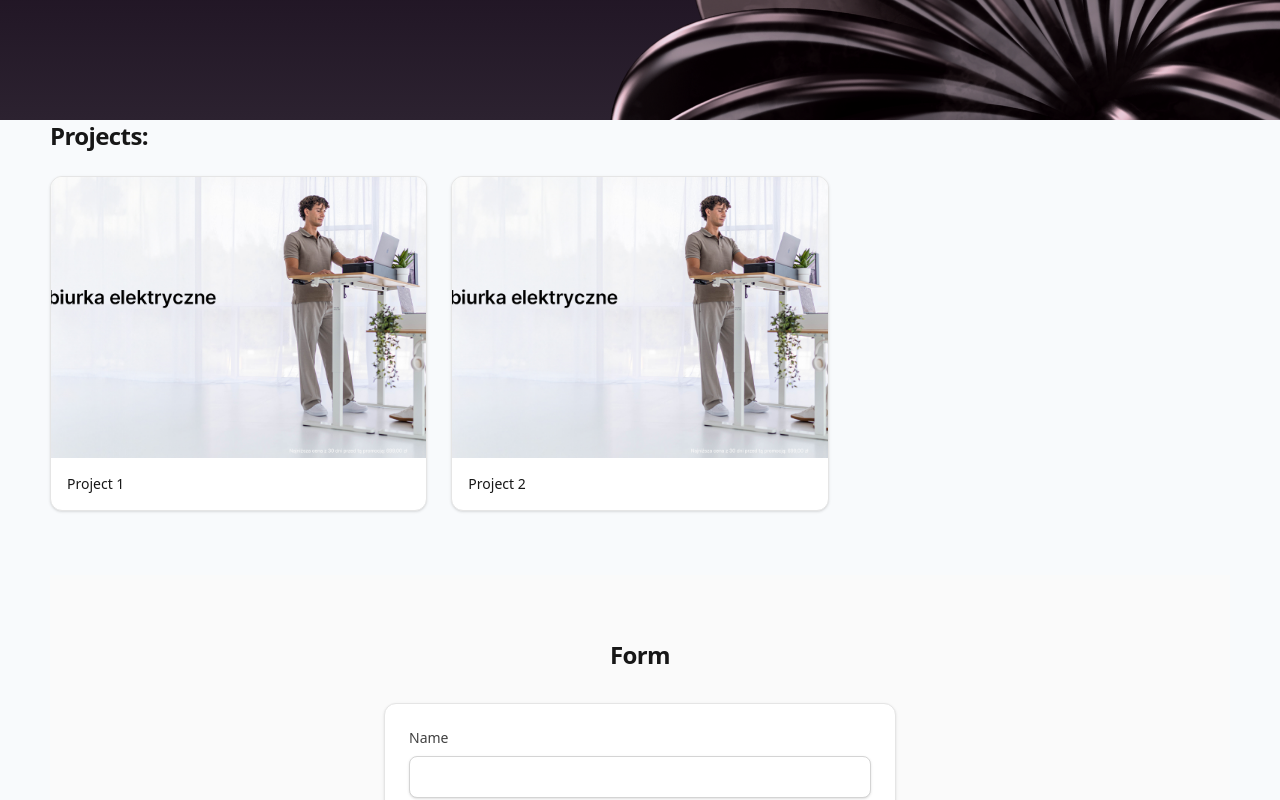
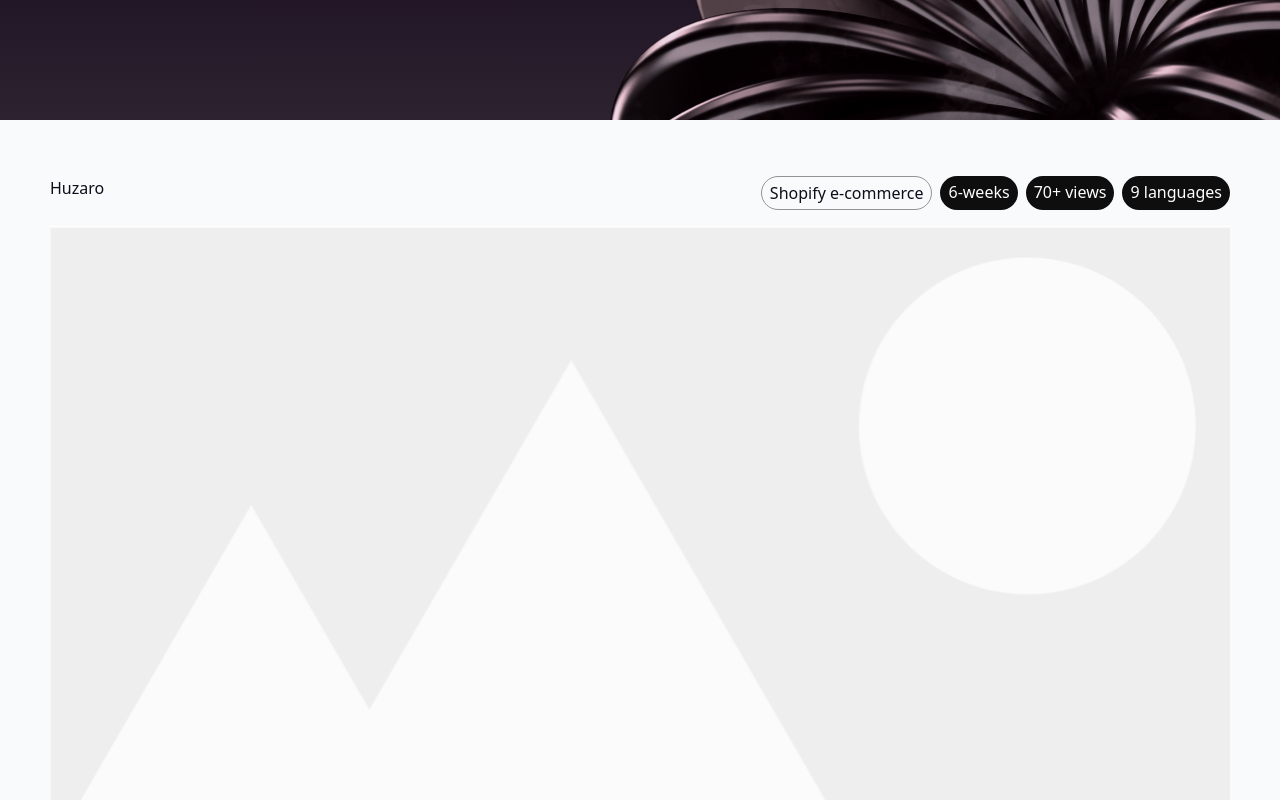
Before and after one commit to Bednar8/bb, a Next.js app: page / in a window 1280 px wide. Shown: the part 460-1260 px from the top of the page. Built offline with nearby package versions, Linux system fonts and the light colour scheme.

Commit message:
add projects component

```diff
--- /dev/null
+++ b/src/app/components/layout/Projects.tsx
@@ -0,0 +1,13 @@
+import projects from "@/app/data/projects.json";
+import Project from "../ui/Project";
+
+export default function Projects() {
+  return (
+    // <div className="max-w-screen-2xl mx-auto px-5 sm:px-10 lg:px-20">
+    <div className="container">
+      {projects.map((project) => (
+        <Project key={project.name} project={project} />
+      ))}
+    </div>
+  );
+}
--- /dev/null
+++ b/src/app/components/ui/Project.tsx
@@ -0,0 +1,31 @@
+import Image from "next/image";
+
+export default function Project({ project }: { project: any }) {
+  return (
+    <div className="mt-14">
+      <div className="flex flex-col gap-4 lg:flex-row flex-wrap justify-between">
+        <h2>{project.name}</h2>
+        <Image
+          //   src={project.image}
+          src="/assets/shapes/no-img.png"
+          alt={project.name}
+          width={1500}
+          height={1000}
+          className="lg:order-1"
+        />
+        <div className="flex gap-2 flex-wrap">
+          {project.type && (
+            <p className="border border-dark-gray rounded-3xl px-2 py-1">
+              {project.type}
+            </p>
+          )}
+          {project.tags.map((tag: string) => (
+            <p key={tag} className="text-white bg-dark rounded-3xl px-2 py-1">
+              {tag}
+            </p>
+          ))}
+        </div>
+      </div>
+    </div>
+  );
+}
--- a/src/app/data/projects.json
+++ b/src/app/data/projects.json
@@ -1,16 +1,19 @@
 [
   {
-    "name": "Project 1",
+    "name": "Huzaro",
     "description": "Description of Project 1",
     "image": "/assets/baner.jpg",
     "link": "https://www.project1.com",
-    "slug": "project-1"
+    "slug": "project-1",
+    "type": "Shopify e-commerce",
+    "tags": ["6-weeks", "70+ views", "9 languages"]
   },
   {
-    "name": "Project 2",
+    "name": "Markadler",
     "description": "Description of Project 2",
     "image": "/assets/baner.jpg",
     "link": "https://www.project2.com",
-    "slug": "project-2"
+    "slug": "project-2",
+    "tags": ["React", "Next.js", "Tailwind", "TypeScript"]
   }
 ]
--- a/src/app/page.tsx
+++ b/src/app/page.tsx
@@ -1,44 +1,13 @@
-import Image from "next/image";
-import projects from "@/app/data/projects.json";
-import Link from "next/link";
 import Form from "./components/Form";
 import Hero from "./components/layout/Hero";
+import Projects from "./components/layout/Projects";
 
 export default function Home() {
   return (
     <div>
       <Hero />
+      <Projects />
       <div className="mx-auto container">
-        <section className="mb-16">
-          <h2 className="mb-6 text-2xl font-semibold tracking-tight text-neutral-900 dark:text-neutral-100">
-            Projects:
-          </h2>
-          <div className="grid grid-cols-1 gap-6 sm:grid-cols-2 lg:grid-cols-3">
-            {projects.map((project) => (
-              <Link
-                href={`/project/${project.slug}`}
-                key={project.name}
-                className="group"
-              >
-                <div className="overflow-hidden rounded-xl border border-neutral-200 bg-white shadow-sm transition hover:shadow-md dark:border-neutral-800 dark:bg-neutral-900">
-                  <div className="relative aspect-[4/3] w-full">
-                    <Image
-                      src={project.image}
-                      alt={project.name}
-                      fill
-                      className="object-cover transition duration-300 group-hover:scale-[1.03]"
-                    />
-                  </div>
-                  <div className="p-4">
-                    <h3 className="text-sm font-medium text-neutral-900 dark:text-neutral-100">
-                      {project.name}
-                    </h3>
-                  </div>
-                </div>
-              </Link>
-            ))}
-          </div>
-        </section>
         <section>
           <Form />
         </section>
```
Also changed, not shown: public/assets/shapes/no-img.png (added).
